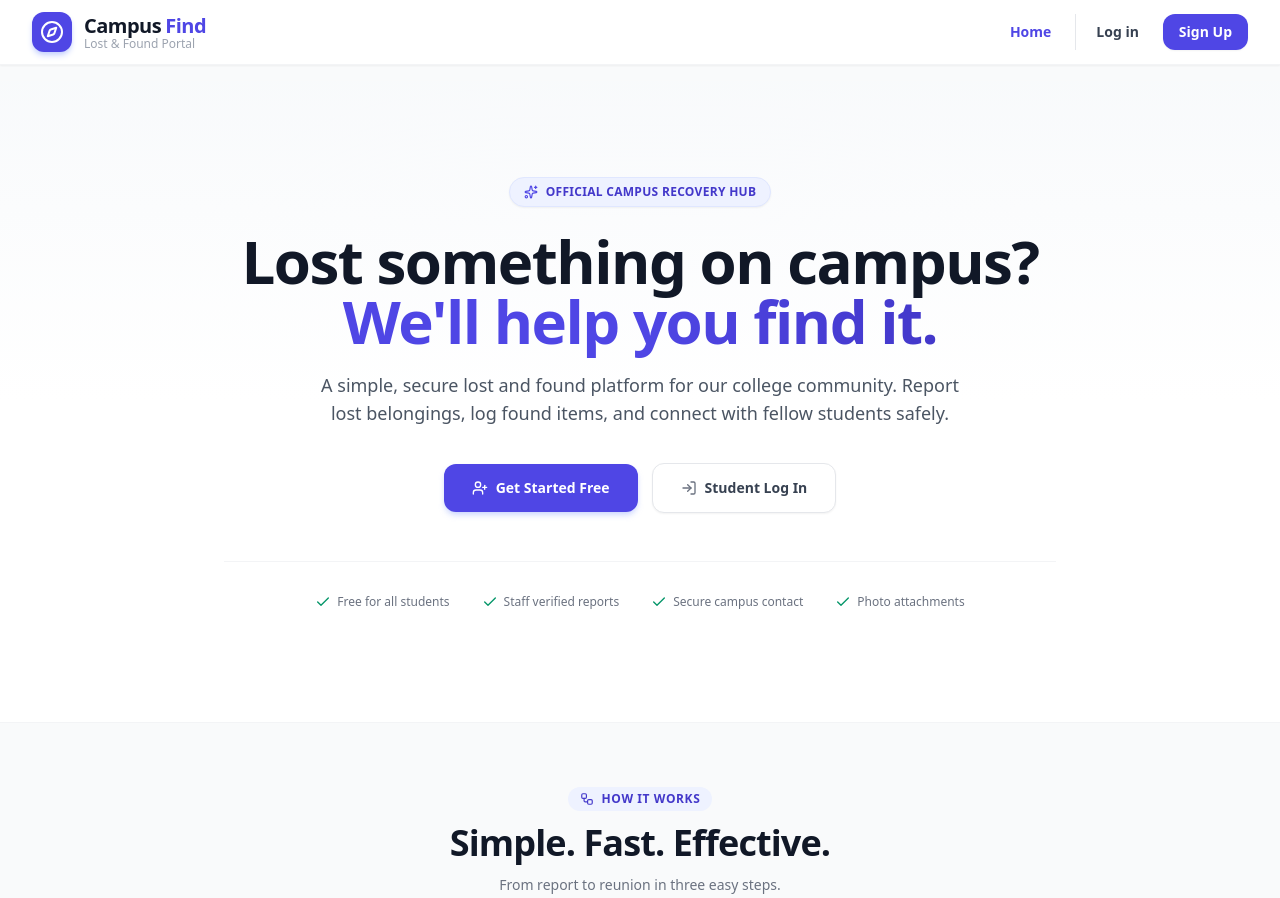
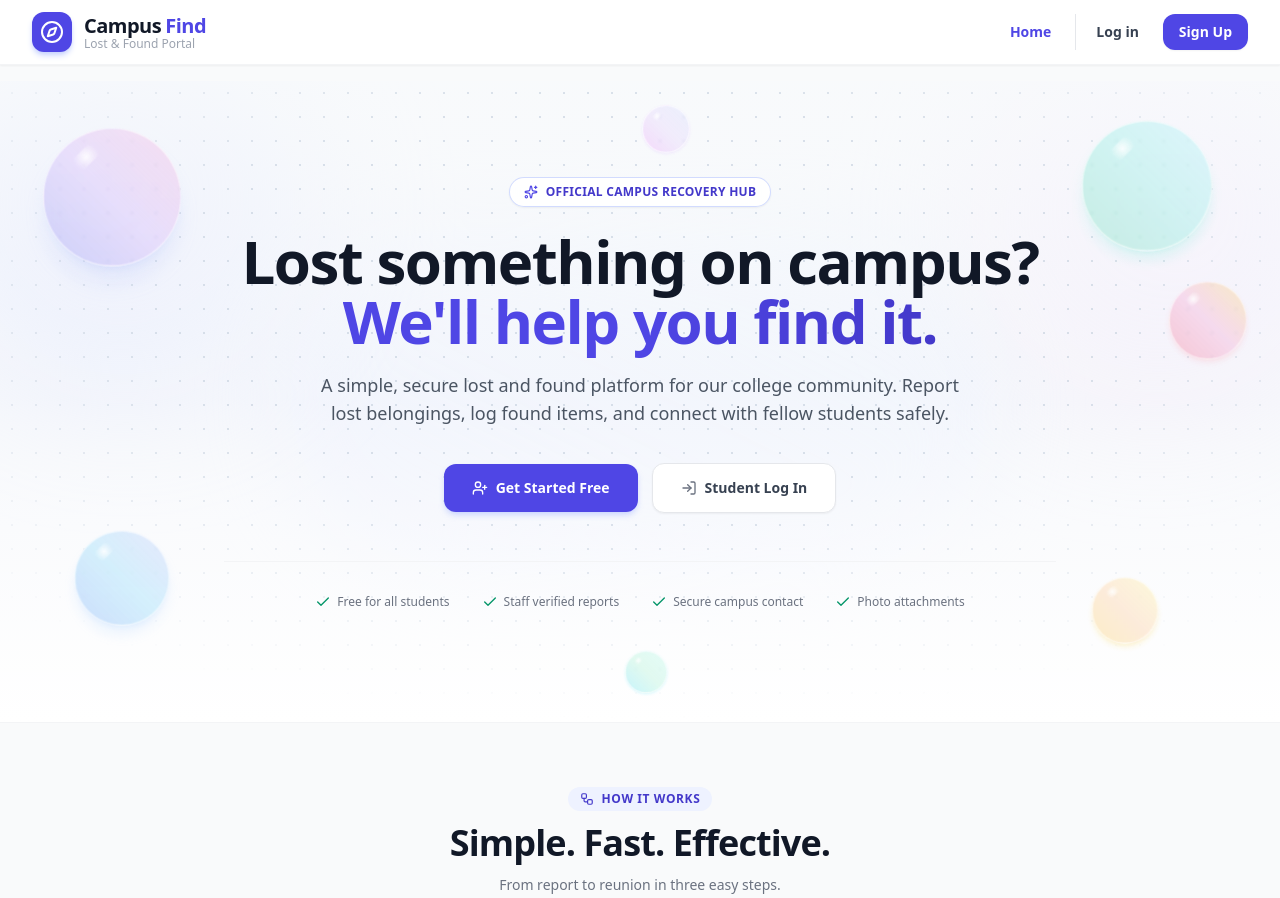
Before and after one commit to poorviii19/campus-lost-and-found, a Django app: page / in a window 1280 px wide. Shown: the top 898 px of the page. Run offline with Django 5.2, Linux system fonts and the light colour scheme; some libraries are stand-ins or nearby versions.

Commit message:
changes in landing page

```diff
--- a/finder/static/finder/css/style.css
+++ b/finder/static/finder/css/style.css
@@ -2,3 +2,71 @@
 html {
     scroll-behavior: smooth;
 }
+
+/* Floating Colorful Bubbles Animations */
+@keyframes floatBubbleSlow {
+    0%, 100% {
+        transform: translate(0px, 0px) scale(1);
+    }
+    33% {
+        transform: translate(14px, -24px) scale(1.05);
+    }
+    66% {
+        transform: translate(-16px, 12px) scale(0.96);
+    }
+}
+
+@keyframes floatBubbleMedium {
+    0%, 100% {
+        transform: translate(0px, 0px) scale(1);
+    }
+    50% {
+        transform: translate(-20px, -28px) scale(1.07);
+    }
+}
+
+@keyframes floatBubbleGentle {
+    0%, 100% {
+        transform: translate(0px, 0px) scale(1);
+    }
+    40% {
+        transform: translate(16px, 18px) scale(0.95);
+    }
+    80% {
+        transform: translate(-12px, -18px) scale(1.04);
+    }
+}
+
+.animate-bubble-1 {
+    animation: floatBubbleSlow 10s ease-in-out infinite;
+}
+
+.animate-bubble-2 {
+    animation: floatBubbleMedium 8s ease-in-out infinite;
+}
+
+.animate-bubble-3 {
+    animation: floatBubbleGentle 12s ease-in-out infinite;
+}
+
+.animate-bubble-4 {
+    animation: floatBubbleSlow 14s ease-in-out infinite reverse;
+}
+
+.animate-bubble-5 {
+    animation: floatBubbleMedium 9s ease-in-out infinite reverse;
+}
+
+.animate-bubble-6 {
+    animation: floatBubbleGentle 11s ease-in-out infinite;
+}
+
+/* Glass bubble reflection highlight */
+.bubble-specular {
+    position: absolute;
+    top: 15%;
+    left: 18%;
+    border-radius: 9999px;
+    background: radial-gradient(circle, rgba(255, 255, 255, 0.85) 0%, rgba(255, 255, 255, 0) 70%);
+    pointer-events: none;
+}
--- a/finder/templates/finder/home.html
+++ b/finder/templates/finder/home.html
@@ -179,14 +179,55 @@
     <!--  GUEST LANDING PAGE — Clean, Minimalist & Modern           -->
     <!-- ============================================================ -->
 
-    <!-- Minimalist Hero (Guest) -->
-    <section class="relative overflow-hidden pt-16 pb-20 sm:pt-24 sm:pb-28 border-b border-gray-100 bg-gradient-to-b from-slate-50/70 via-white to-white">
-        <!-- Subtle ambient background accents -->
-        <div class="absolute top-1/2 left-1/2 -translate-x-1/2 -translate-y-1/2 w-[700px] h-[350px] bg-gradient-to-tr from-brand-100/40 via-indigo-50/30 to-purple-50/30 rounded-full blur-3xl -z-10 pointer-events-none"></div>
+    <!-- Minimalist Hero with Colorful Floating Bubbles & Ambient Background (Guest) -->
+    <section class="relative overflow-hidden pt-16 pb-20 sm:pt-24 sm:pb-28 border-b border-gray-100 bg-gradient-to-b from-slate-50/80 via-indigo-50/20 to-white">
+        <!-- 1. Geometric Dot Grid Pattern with soft radial fade -->
+        <div class="absolute inset-0 bg-[radial-gradient(#cbd5e1_1.2px,transparent_1.2px)] [background-size:24px_24px] [mask-image:radial-gradient(ellipse_75%_65%_at_50%_35%,#000_50%,transparent_100%)] opacity-70 pointer-events-none"></div>
+
+        <!-- 2. Layered Ambient Glow Orbs -->
+        <div class="absolute -top-16 -left-16 w-96 h-96 bg-gradient-to-br from-brand-200/40 to-indigo-100/30 rounded-full blur-3xl -z-10 pointer-events-none"></div>
+        <div class="absolute -top-12 -right-16 w-96 h-96 bg-gradient-to-bl from-purple-200/35 to-pink-100/25 rounded-full blur-3xl -z-10 pointer-events-none"></div>
+        <div class="absolute top-1/2 left-1/2 -translate-x-1/2 -translate-y-1/2 w-[720px] h-[360px] bg-gradient-to-tr from-brand-100/30 via-indigo-50/40 to-sky-100/25 rounded-full blur-2xl -z-10 pointer-events-none"></div>
+
+        <!-- 3. Colorful Floating Glass Bubbles -->
+        <!-- Bubble 1: Indigo & Purple (Top Left) -->
+        <div class="w-28 h-28 sm:w-36 sm:h-36 rounded-full bg-gradient-to-tr from-indigo-500/25 via-purple-400/20 to-pink-300/30 border border-white/60 shadow-xl shadow-indigo-300/20 backdrop-blur-[1.5px] absolute top-8 left-4 sm:left-14 animate-bubble-1 pointer-events-none">
+            <span class="bubble-specular w-9 h-4 -rotate-45"></span>
+        </div>
+
+        <!-- Bubble 2: Emerald & Teal (Top Right) -->
+        <div class="w-24 h-24 sm:w-32 sm:h-32 rounded-full bg-gradient-to-tr from-emerald-400/25 via-teal-300/25 to-cyan-200/30 border border-white/60 shadow-lg shadow-teal-300/20 backdrop-blur-[1.5px] absolute top-12 right-6 sm:right-16 animate-bubble-2 pointer-events-none">
+            <span class="bubble-specular w-8 h-3.5 -rotate-45"></span>
+        </div>
+
+        <!-- Bubble 3: Rose & Amber (Mid Right) -->
+        <div class="w-16 h-16 sm:w-20 sm:h-20 rounded-full bg-gradient-to-tr from-rose-500/25 via-pink-400/20 to-amber-300/30 border border-white/60 shadow-md shadow-rose-300/20 backdrop-blur-[1.5px] absolute top-48 right-3 sm:right-10 animate-bubble-3 pointer-events-none">
+            <span class="bubble-specular w-5 h-2.5 -rotate-45"></span>
+        </div>
+
+        <!-- Bubble 4: Blue & Sky (Mid-Bottom Left) -->
+        <div class="w-20 h-20 sm:w-24 sm:h-24 rounded-full bg-gradient-to-tr from-blue-500/25 via-sky-400/20 to-indigo-300/25 border border-white/60 shadow-lg shadow-blue-300/20 backdrop-blur-[1.5px] absolute bottom-24 left-8 sm:left-20 animate-bubble-4 pointer-events-none">
+            <span class="bubble-specular w-6 h-3 -rotate-45"></span>
+        </div>
+
+        <!-- Bubble 5: Amber & Orange (Bottom Right) -->
+        <div class="w-14 h-14 sm:w-16 sm:h-16 rounded-full bg-gradient-to-tr from-amber-400/25 via-orange-300/25 to-yellow-200/30 border border-white/60 shadow-md shadow-amber-300/20 backdrop-blur-[1.5px] absolute bottom-16 right-16 sm:right-28 animate-bubble-5 pointer-events-none">
+            <span class="bubble-specular w-4 h-2 -rotate-45"></span>
+        </div>
+
+        <!-- Bubble 6: Fuchsia & Violet Mini (Center Top) -->
+        <div class="hidden md:block w-12 h-12 rounded-full bg-gradient-to-tr from-fuchsia-400/25 via-purple-300/20 to-indigo-200/25 border border-white/60 shadow shadow-purple-300/20 backdrop-blur-[1.5px] absolute top-6 left-1/2 -translate-x-52 animate-bubble-6 pointer-events-none">
+            <span class="bubble-specular w-3 h-1.5 -rotate-45"></span>
+        </div>
+
+        <!-- Bubble 7: Cyan & Mint Mini (Bottom Left Center) -->
+        <div class="hidden md:block w-11 h-11 rounded-full bg-gradient-to-tr from-cyan-400/25 via-emerald-300/20 to-teal-200/25 border border-white/60 shadow shadow-cyan-300/20 backdrop-blur-[1.5px] absolute bottom-10 left-1/2 translate-x-56 animate-bubble-1 pointer-events-none">
+            <span class="bubble-specular w-2.5 h-1.5 -rotate-45"></span>
+        </div>
 
         <div class="max-w-4xl mx-auto px-4 sm:px-6 lg:px-8 text-center relative z-10">
             <!-- Badge -->
-            <div class="inline-flex items-center gap-2 px-3.5 py-1.5 rounded-full bg-brand-50 border border-brand-100 text-brand-700 text-xs font-semibold tracking-wide uppercase mb-6 shadow-sm">
+            <div class="inline-flex items-center gap-2 px-3.5 py-1.5 rounded-full bg-white/90 backdrop-blur-sm border border-brand-200/80 text-brand-700 text-xs font-semibold tracking-wide uppercase mb-6 shadow-sm">
                 <i data-lucide="sparkles" class="w-3.5 h-3.5 text-brand-600"></i>
                 Official Campus Recovery Hub
             </div>
```
